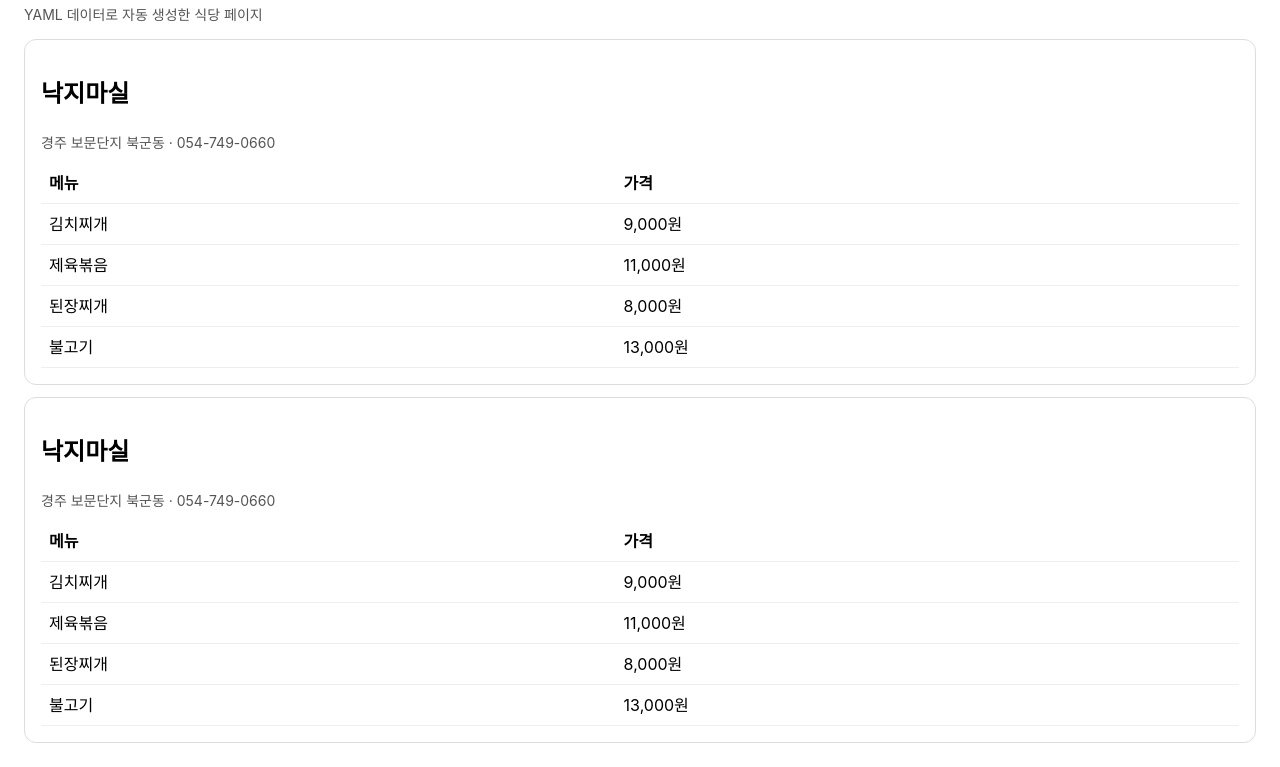
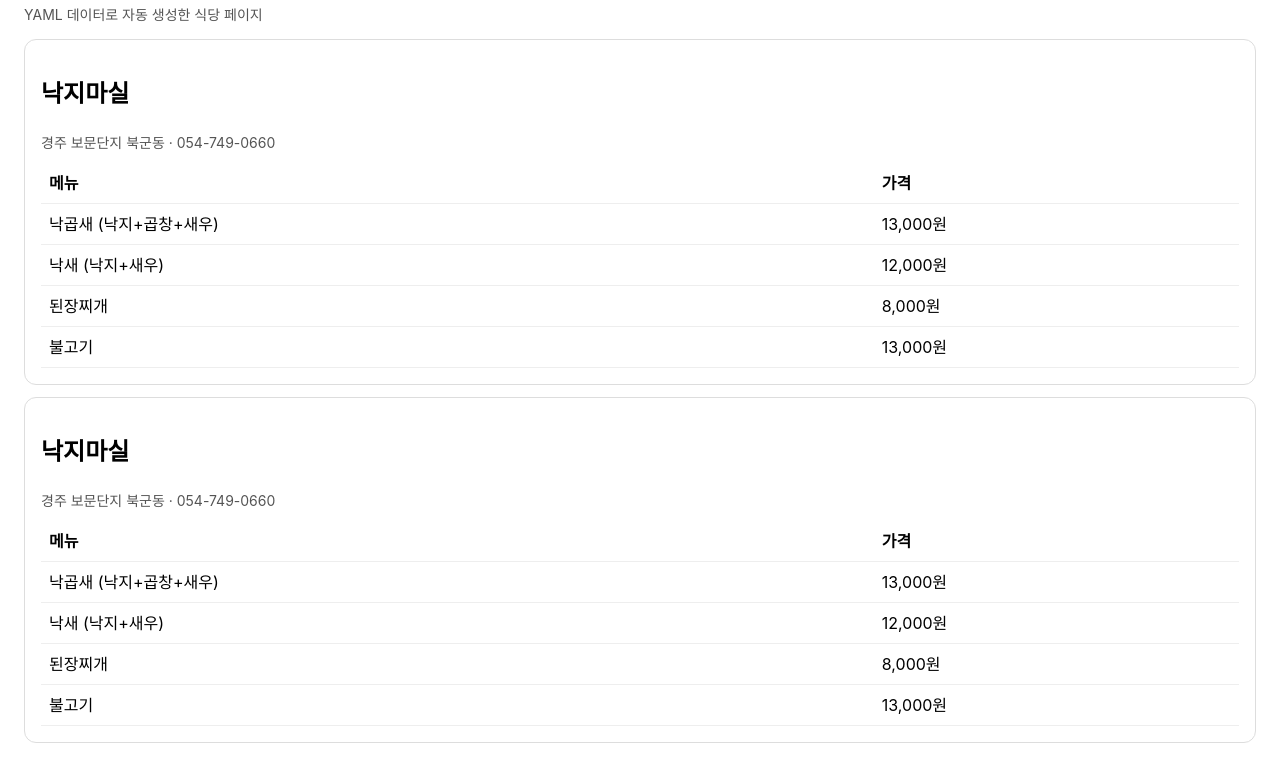
Before and after one commit to whitesudal/ai-dining-studio, a plain HTML site: page docs/index.html in a window 1280 px wide. Shown: the part 89-856 px from the top of the page. Drawn offline with Linux system fonts and the light colour scheme.

Commit message:
낙지마실 실제 메뉴(낙곱새) 수동 반영

```diff
--- a/docs/index.html
+++ b/docs/index.html
@@ -28,13 +28,13 @@
       <tbody>
 
         <tr>
-          <td>김치찌개</td>
-          <td>9,000원</td>
+          <td>낙곱새 (낙지+곱창+새우)</td>
+          <td>13,000원</td>
         </tr>
 
         <tr>
-          <td>제육볶음</td>
-          <td>11,000원</td>
+          <td>낙새 (낙지+새우)</td>
+          <td>12,000원</td>
         </tr>
 
         <tr>
@@ -62,13 +62,13 @@
       <tbody>
 
         <tr>
-          <td>김치찌개</td>
-          <td>9,000원</td>
+          <td>낙곱새 (낙지+곱창+새우)</td>
+          <td>13,000원</td>
         </tr>
 
         <tr>
-          <td>제육볶음</td>
-          <td>11,000원</td>
+          <td>낙새 (낙지+새우)</td>
+          <td>12,000원</td>
         </tr>
 
         <tr>
```
Also changed, not shown: index.html (+8 -8 lines).
